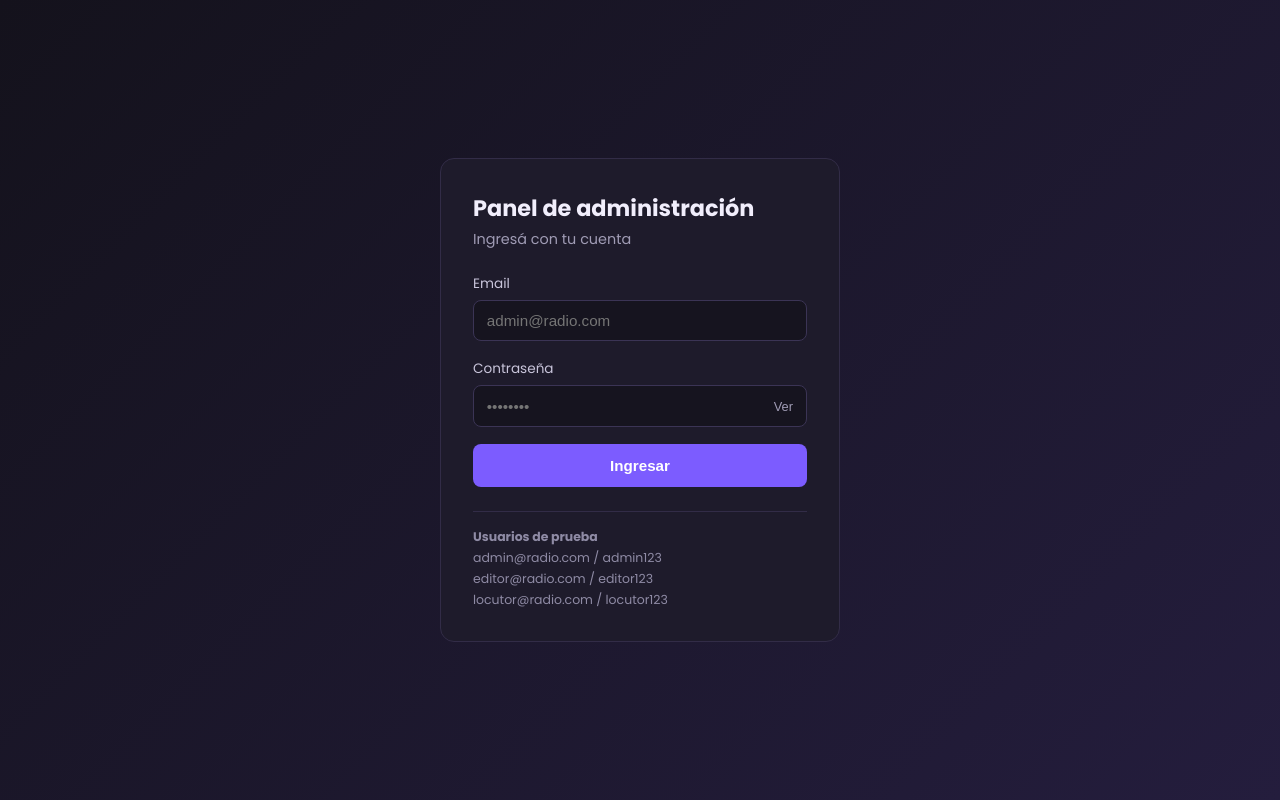
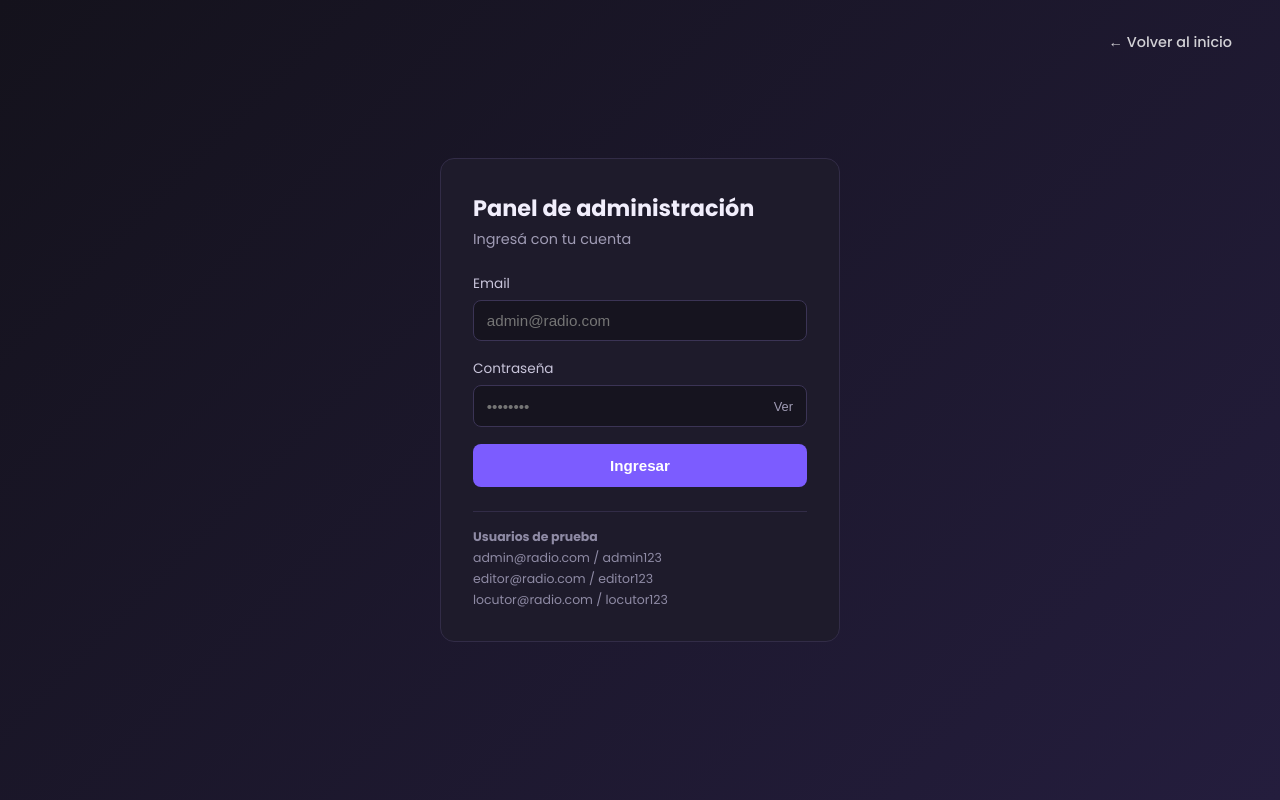
Before and after one commit to abrilcgreco/Repositorio-proyecto-radio---Greco-Epuef-Rodriguez, a React (Vite) app: page /login in a window 1280 px wide. Built offline with nearby package versions, Linux system fonts and the light colour scheme.

Commit message:
EL BOTON DE ADMIN DIOS

```diff
--- a/src/pages/Login.css
+++ b/src/pages/Login.css
@@ -125,6 +125,24 @@
   color: #8f8ba5;
 }
 
+.login-volver {
+  position: absolute;
+  top: 24px;
+  right: 32px;
+  color: #fff;
+  text-decoration: none;
+  font-weight: 500;
+  font-size: 0.9rem;
+  padding: 8px 16px;
+  border-radius: 8px;
+  transition: opacity 0.2s ease;
+  opacity: 0.8;
+}
+
+.login-volver:hover {
+  opacity: 1;
+}
+
 @media (max-width: 480px) {
   .login-caja {
     padding: 1.5rem;
--- a/src/pages/Login.tsx
+++ b/src/pages/Login.tsx
@@ -1,6 +1,6 @@
 import { useState } from "react";
 import type { ChangeEvent, FormEvent } from "react";
-import { useNavigate, useLocation, Navigate } from "react-router-dom";
+import { useNavigate, useLocation, Navigate, Link } from "react-router-dom";
 import { useAuth } from "../context/AuthContext";
 import "./Login.css";
 
@@ -11,7 +11,6 @@ interface FormularioLogin {
 
 type ErroresLogin = Partial<Record<keyof FormularioLogin, string>>;
 
-// Lo que guardamos en el state de la navegación al patear al login.
 interface EstadoNavegacion {
   desde?: string;
 }
@@ -29,7 +28,6 @@ export default function Login() {
   const [errorGeneral, setErrorGeneral] = useState<string>("");
   const [verPassword, setVerPassword] = useState<boolean>(false);
 
-  // Si ya está logueado, no tiene sentido mostrarle el login.
   if (usuario) {
     return <Navigate to="/admin" replace />;
   }
@@ -80,6 +78,10 @@ export default function Login() {
 
   return (
     <div className="login-pantalla">
+      <Link to="/" className="login-volver">
+        ← Volver al inicio
+      </Link>
+
       <div className="login-caja">
         <h1 className="login-titulo">Panel de administración</h1>
         <p className="login-subtitulo">Ingresá con tu cuenta</p>
--- a/src/pages/admin/AdminLayout.css
+++ b/src/pages/admin/AdminLayout.css
@@ -125,6 +125,21 @@
   font-size: 0.7rem;
 }
 
+.admin-volver-inicio {
+  display: block;
+  color: #888;
+  text-decoration: none;
+  font-size: 0.85rem;
+  margin-bottom: 20px;
+  padding-bottom: 16px;
+  border-bottom: 1px solid #e0e0e0;
+  transition: color 0.2s ease;
+}
+
+.admin-volver-inicio:hover {
+  color: #e07a3a;
+}
+
 @media (max-width: 700px) {
   .admin-cuerpo {
     flex-direction: column;
@@ -139,18 +154,4 @@
   .admin-pie-grid {
     grid-template-columns: 1fr;
   }
-  .admin-volver-inicio {
-  display: block;
-  color: #888;
-  text-decoration: none;
-  font-size: 0.85rem;
-  margin-bottom: 20px;
-  padding-bottom: 16px;
-  border-bottom: 1px solid #e0e0e0;
-  transition: color 0.2s ease;
 }
-
-.admin-volver-inicio:hover {
-  color: #e07a3a;
-}
-}
```
